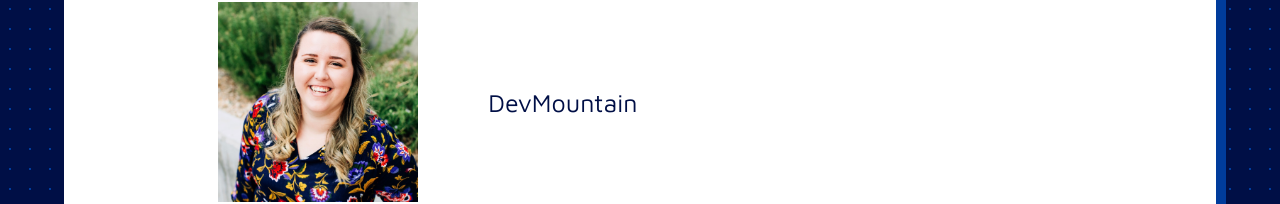
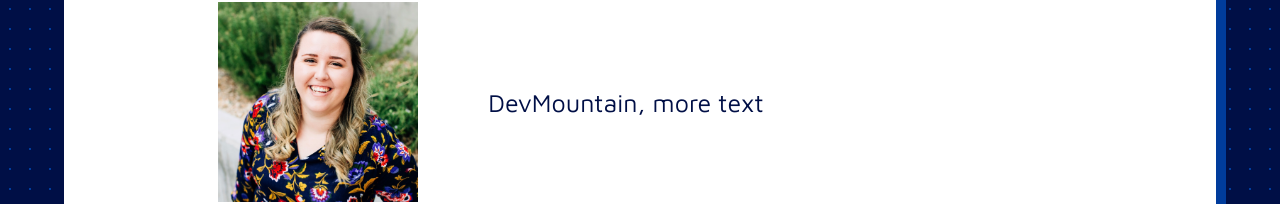
Before and after one commit to rileyeh/portfolio, a React (Create React App) app: page / in a window 1280 px wide. Shown: the part 281-485 px from the top of the page. Built offline with nearby package versions, Linux system fonts and the light colour scheme.

Commit message:
lecture 2

```diff
--- a/src/Components/Home.js
+++ b/src/Components/Home.js
@@ -15,7 +15,7 @@ export default function Home() {
           <img src={riley} alt=''/>
           <Text>
           {/* I am a full stack web developer who specializes in JavaScript, ReactJS, HTML, CSS, NodeJS, and PostgreSQL. I enjoy teaching, learning, and problem solving. Outside of work, you can find me with my family and friends, outside with my dog, or with a book. I also enjoy reading, playing games, hand lettering, and drawing. I love web development because it combines logic and design. */}
-          DevMountain
+          DevMountain, more text
           </Text>
         </Main>
       </Card>
```
